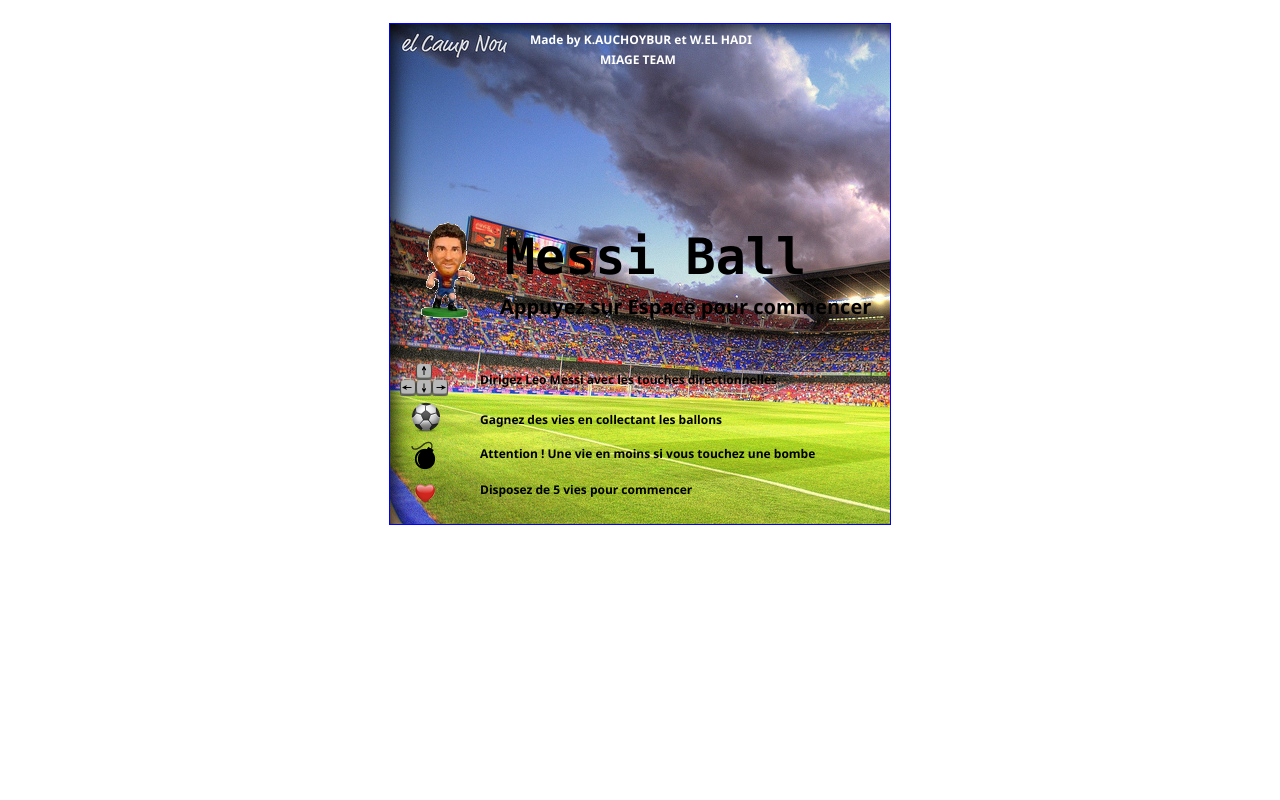
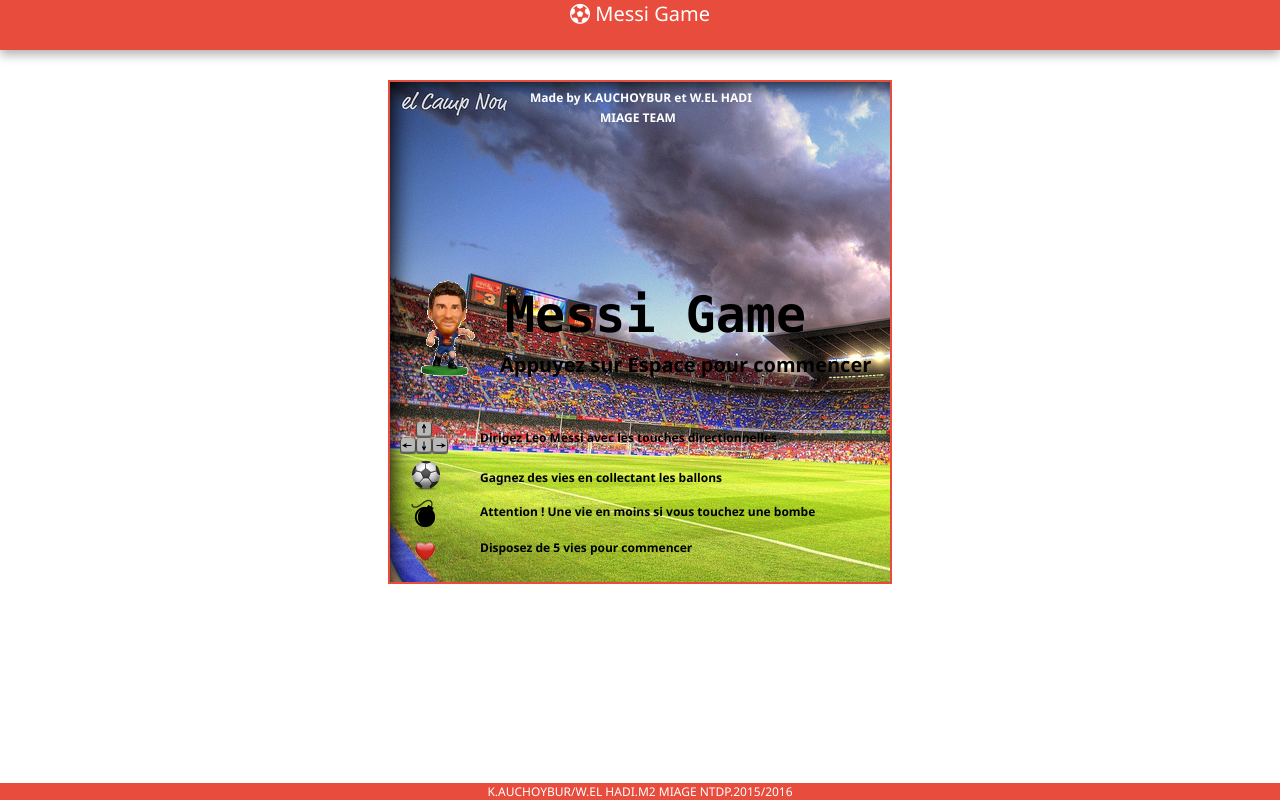
Before and after one commit to kevauch/ProjetWEB-MessiGameCoins-, a PHP site: page / in a window 1280 px wide. Run offline with PHP 8.4, Linux system fonts and the light colour scheme; some libraries are stand-ins or nearby versions.

Commit message:
Jeu Version 4: Travaux autour de la page d'accueil du jeu. Front-End

```diff
--- a/index.php
+++ b/index.php
@@ -1,11 +1,21 @@
 <!DOCTYPE html>
-<html>
+<html lang="fr">
 <head>
   <meta charset="utf-8">
   <link rel="stylesheet" type="text/css" href="style/cssGame.css">
+  <link href="//maxcdn.bootstrapcdn.com/font-awesome/4.2.0/css/font-awesome.min.css" rel="stylesheet">
   <title></title>
 </head>
 <body>
+	<nav class="header-nav">
+  <center><div class="logo clickable"><i class="fa fa-futbol-o"></i> Messi Game</div></center>
+  <!--<ul>
+    <li><a href="data/home.html" class="clickable"><i class="fa fa-home animated zoomIn" ></i> Accueil</a></li>
+    <li><a href="data/skills.html" class="clickable"><i class="fa fa-question-circle animated zoomIn"></i> A Propos</a></li>
+    <li><a href="data/projects.html" class="clickable"><i class="fa fa-file-text animated zoomIn"></i> Projets</a></li>
+    <li><a href="data/contact.html" class="clickable"><i class="fa fa-envelope animated zoomIn"></i> Contact</a></li>
+  </ul>-->
+</nav>
 <center><canvas id="canvasGame" height="500" width="500"></canvas></center>
 <script src="js/canvas.js"></script>
 
@@ -14,5 +24,7 @@
 </source>
 
 </audio>
+
+<center><div id ="footer">K.AUCHOYBUR/W.EL HADI.M2 MIAGE NTDP.2015/2016</div></center>
 </body>
 </html>
--- a/js/canvas.js
+++ b/js/canvas.js
@@ -150,7 +150,7 @@
 	  	ctx.font = "bold 50px consolas";
         ctx.fillStyle = "black";
         ctx.drawImage(messiAnime,10,198);
-        ctx.fillText("Messi Ball", 115,250);
+        ctx.fillText("Messi Game", 115,250);
 
         ctx.font = "bold 20px Segoe UI";
         ctx.fillText("Appuyez sur Espace pour commencer", 110,290);
--- a/style/cssGame.css
+++ b/style/cssGame.css
@@ -1,7 +1,38 @@
+
+   *{
+      padding: 0px;
+      margin: 0px;
+      border: 0px;
+     /* font-family: "Segoe UI";
+      font-weight: lighter;*/
+   }
+
 canvas{
 
-	margin-top: 15px;
-	border: 1px solid blue;
+	margin-top: 30px;
+	border: 2px solid #e74c3c ;
 	background: url('../img/terrrain.jpg');
 
 }
+
+.header-nav {
+  background-color: #e74c3c;
+  font-size: 20px;
+  font-family: Segoe UI ;
+  color: white;
+  width: 100%;
+  box-shadow: 0 5px 10px rgba(0,0,0,0.3);
+  display:table;
+  height: 50px;
+
+}
+
+#footer{
+	background-color: #e74c3c;;
+	position: fixed;
+	bottom: 0px;
+	width: 100%;
+	font-family: Segoe UI ;
+	font-size: 12px;
+	color: white;
+}
```
